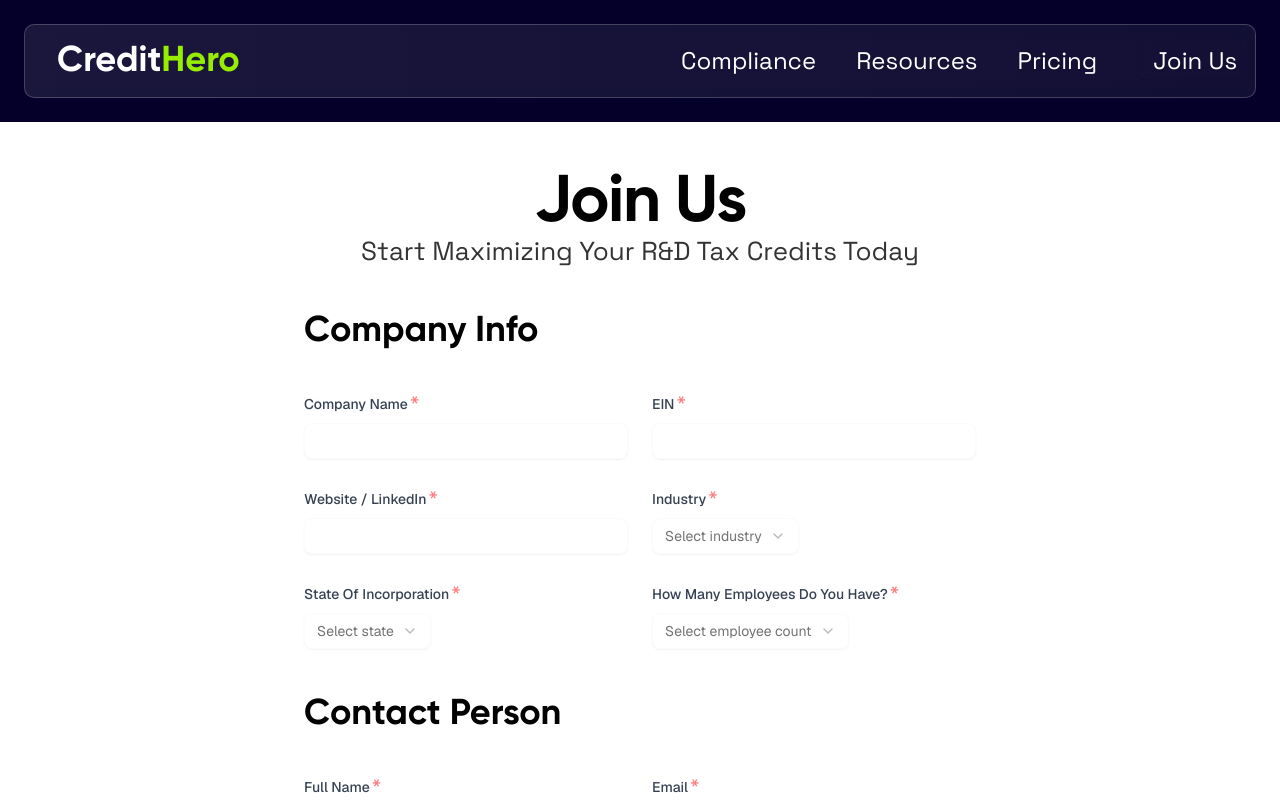
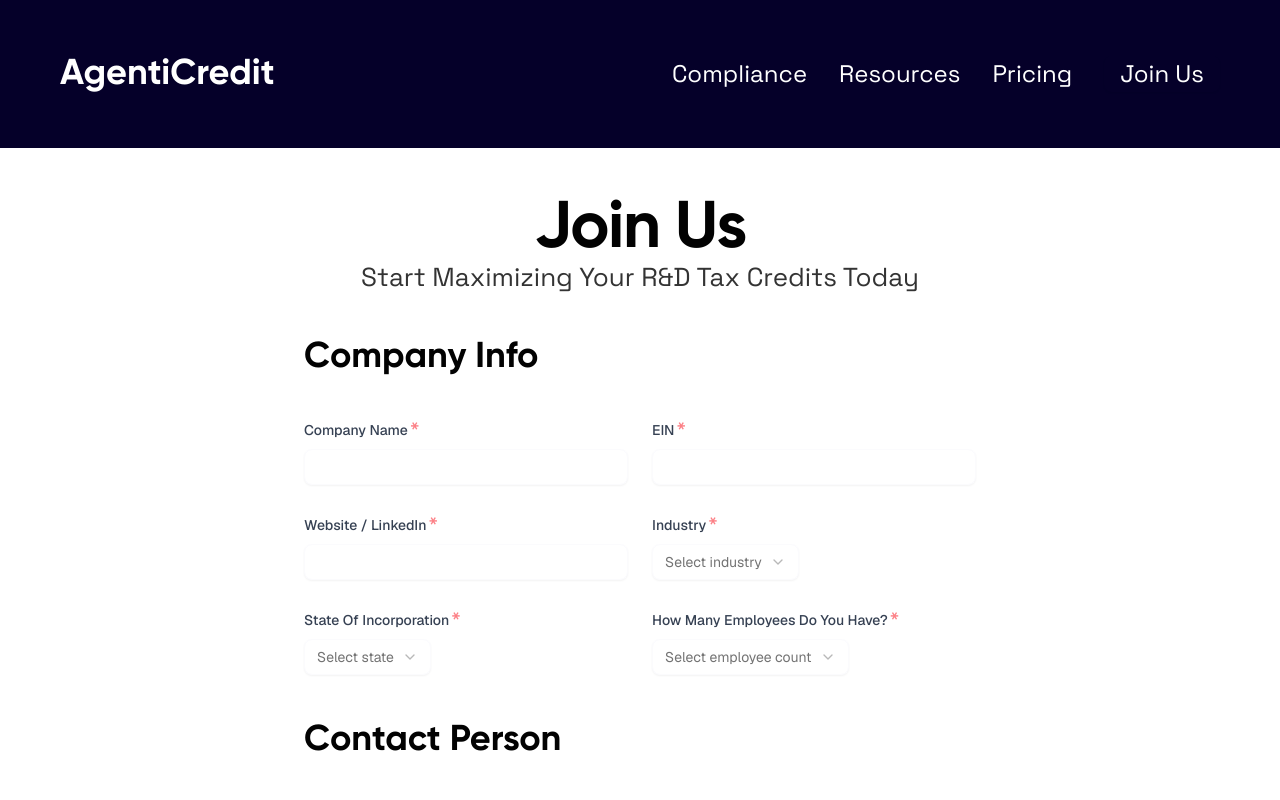
Before and after one commit to gulsabadc/research-credit-frontend, a Next.js app: page /join-us in a window 1280 px wide. Shown: the top 800 px of the page. Built offline with nearby package versions, Linux system fonts and the light colour scheme.

Commit message:
Navbar updated

```diff
--- /dev/null
+++ b/src/app/join-us/components/join-us-nav.tsx
@@ -0,0 +1,87 @@
+// components/JoinUsNavigation.tsx
+"use client";
+
+import { Button } from "@/components/global-components/button";
+import localFont from "next/font/local";
+import { Space_Grotesk } from "next/font/google";
+import Link from "next/link";
+
+
+
+const spaceGrotesk = Space_Grotesk({
+  subsets: ["latin"],
+  weight: ["300", "400", "500", "600", "700"],
+  variable: "--font-space-grotesk",
+});
+
+export default function JoinUsNavigation() {
+  return (
+    <header className="bg-[#050029]">
+      <div className="container mx-auto">
+        <nav className="flex items-center justify-between h-37 px-15"> {/* Fixed height for consistent alignment */}
+
+          {/* Logo - Left side */}
+          <div>
+            <h1 className="text-4xl text-white font-normal font-main">
+              AgentiCredit
+            </h1>
+          </div>
+
+          {/* Navigation Items - Right side */}
+          <div className="flex items-center space-x-8">
+            <a
+              href="#compliance"
+              className="text-white hover:text-[#96ED00] transition-colors"
+              style={{
+                fontFamily: "var(--font-space-grotesk)",
+                fontWeight: 400,
+                fontSize: "24px",
+                lineHeight: "32px",
+              }}
+            >
+              Compliance
+            </a>
+            <a
+              href="#resources"
+              className="text-white hover:text-[#96ED00] transition-colors"
+              style={{
+                fontFamily: "var(--font-space-grotesk)",
+                fontWeight: 400,
+                fontSize: "24px",
+                lineHeight: "32px",
+              }}
+            >
+              Resources
+            </a>
+            <a
+              href="#pricing"
+              className="text-white hover:text-[#96ED00] transition-colors"
+              style={{
+                fontFamily: "var(--font-space-grotesk)",
+                fontWeight: 400,
+                fontSize: "24px",
+                lineHeight: "32px",
+              }}
+            >
+              Pricing
+            </a>
+            <Link href="/join-us">
+              <Button
+                variant="outline"
+                className="text-white border-none transition-all duration-200 bg-transparent hover:text-[#96ED00] hover:font-bold hover:underline hover:bg-transparent"
+                style={{
+                  fontFamily: "var(--font-space-grotesk)",
+                  fontWeight: 400,
+                  fontSize: "24px",
+                  lineHeight: "32px",
+                }}
+              >
+                Join Us
+              </Button>
+            </Link>
+          </div>
+        </nav>
+      </div>
+    </header>
+  );
+}
--- a/src/app/join-us/page.tsx
+++ b/src/app/join-us/page.tsx
@@ -20,6 +20,7 @@ import Footer from "@/components/Footer";
 import { PhoneInput } from "@/components/ui/phone-input";
 import { Button } from "@/components/global-components/button";
 import { Card, CardContent } from "@/components/global-components/card";
+import JoinUsNavigation from "./components/join-us-nav";
 
 export default function JoinUs() {
   const [formData, setFormData] = useState({
@@ -46,7 +47,7 @@ export default function JoinUs() {
 
   return (
     <div className="min-h-screen bg-white">
-      <Navbar />
+      <JoinUsNavigation />
 
       <div className="max-w-3xl mx-auto px-4 py-12">
         <div className="text-center gap-[28px]">
--- a/src/components/Navbar.tsx
+++ b/src/components/Navbar.tsx
@@ -6,7 +6,7 @@ import { Space_Grotesk } from "next/font/google";
 import Link from "next/link";
 
 const gilroyBold = localFont({
-  src: "../fonts/fonts/fonnts.com-Gilroy-Bold.ttf", // adjust path
+  src: "../fonts/fonts/fonnts.com-Gilroy-Bold.ttf",
   weight: "400",
 });
 
@@ -16,14 +16,25 @@ const spaceGrotesk = Space_Grotesk({
   variable: "--font-space-grotesk",
 });
 
-export default function Navigation() {
+interface NavigationProps {
+  bgColor?: string;
+  className?: string;
+  variant?: "home" | "join-us";
+}
+
+export default function Navigation({
+  bgColor = "bg-[#050029]",
+  className = "",
+  variant = "home"
+}: NavigationProps) {
   return (
-    <header className="container bg-[#050029] mx-auto px-6 py-6 relative z-10">
+    <header className={`container mx-auto px-6 py-6 relative z-10 ${bgColor} ${className}`}>
       <div
-        className="border border-white/20  rounded-lg px-8 py-4 backdrop-blur-sm"
+        className="border border-white/20 rounded-lg px-8 py-4 backdrop-blur-sm"
         style={{
-          background:
-            "linear-gradient(90deg, rgba(255, 255, 255, 0.09) 0%, rgba(255, 255, 255, 0.06) 100%)",
+          background: variant === "home"
+            ? "linear-gradient(90deg, rgba(255, 255, 255, 0.09) 0%, rgba(255, 255, 255, 0.06) 100%)"
+            : "bg-transparent" // Or different style for join-us page
         }}
       >
         <nav className="flex items-center justify-between">
```
